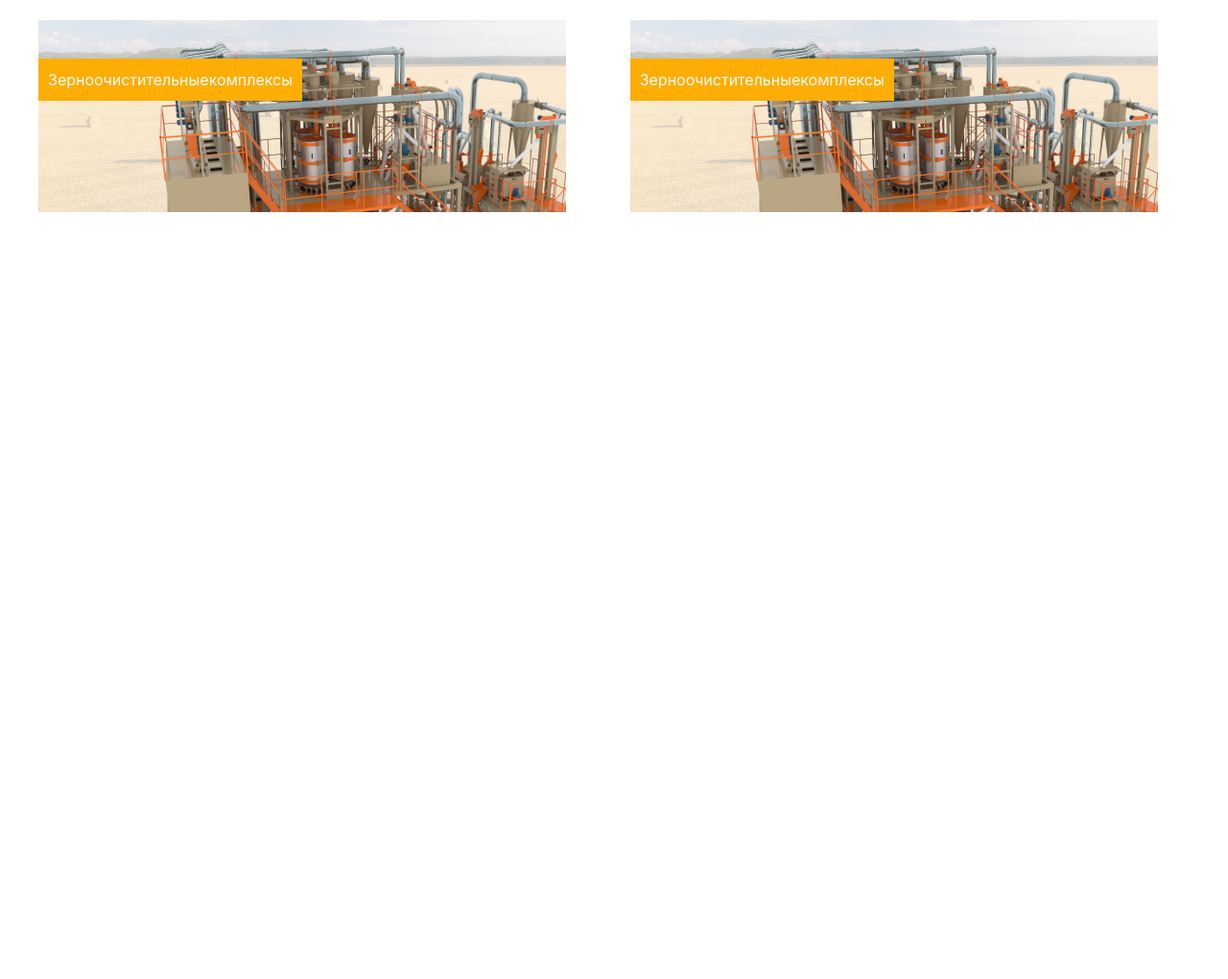
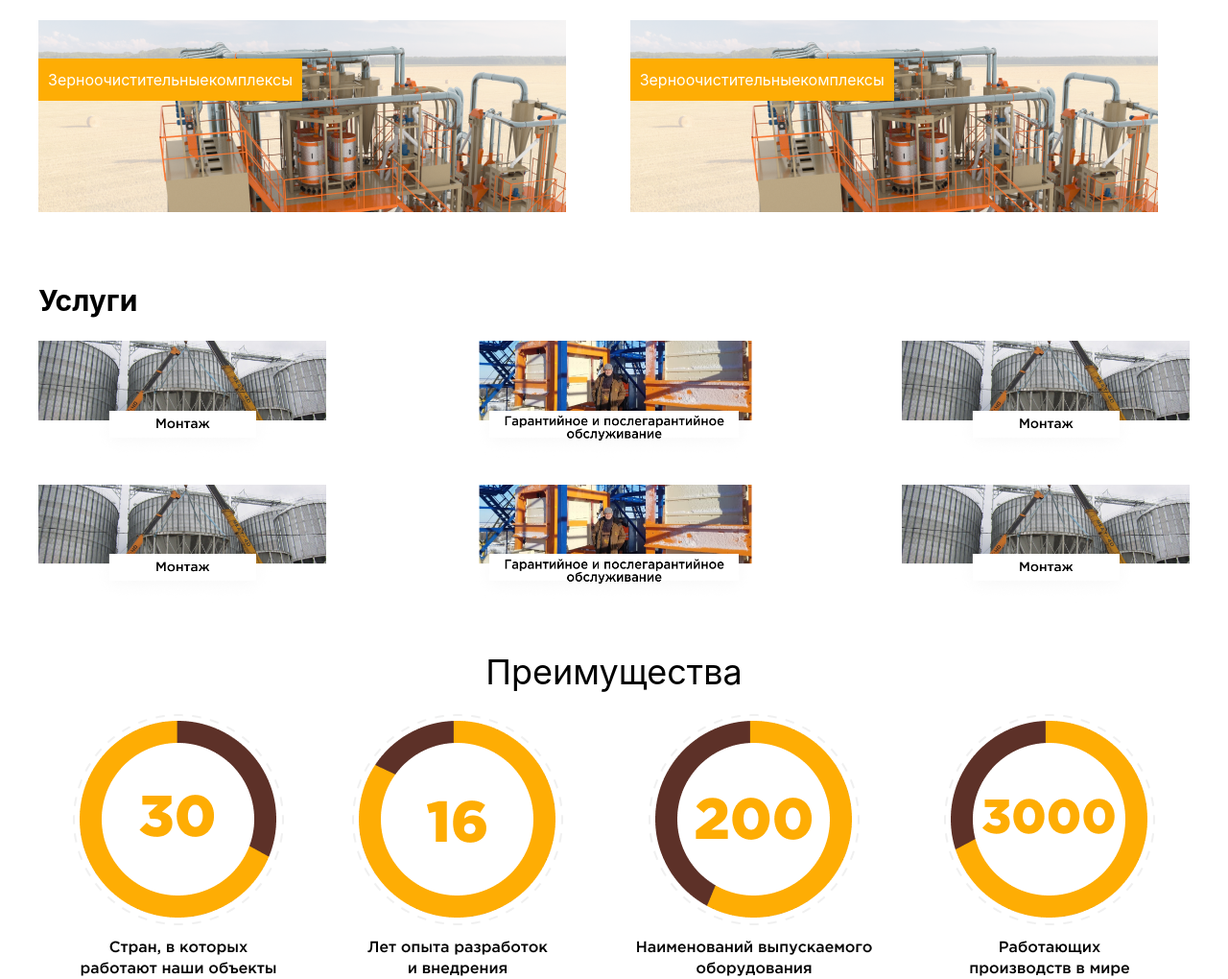
Before and after one commit to boewmuhammad20-sys/page11, a website: page index.html in a window 1280 px wide. Shown: the part 1193-2213 px from the top of the page at 96% size. Before the commit the page ends 1414 px from the top, so only its background shows below. Drawn offline with nearby package versions, Linux system fonts and the light colour scheme; files that its build step writes are made by us from their sources.

Commit message:
sectore5

```diff
--- a/index.html
+++ b/index.html
@@ -105,6 +105,41 @@
 
 
 
+        </div>
+    </div><br>
+
+
+
+    <div class="max-w-[1200px] m-auto mt-[50px]">
+        <h1 class="text-3xl font-bold">Услуги</h1><br>
+
+        <div class="lg:flex justify-between">
+            <img class="lg:w-[300px]" src="./src/Group 207.png" alt=""><br>
+            <img class="lg:w-[300px]" src="./src/Group 208.png" alt=""><br>
+            <img class="lg:w-[300px]" src="./src/Group 207.png" alt="">
+        </div><br>
+        <div class="lg:flex justify-between">
+            <img class="lg:w-[300px]" src="./src/Group 207.png" alt=""><br>
+            <img class="lg:w-[300px]" src="./src/Group 208.png" alt=""><br>
+            <img class="lg:w-[300px]" src="./src/Group 207.png" alt="">
+        </div>
+    </div>
+
+
+
+
+    <div class="max-w-[1200px] m-auto mt-[50px]">
+        <h1 class="text-4xl text-center">Преимущества</h1><br>
+
+        <div class="lg:flex lg:justify-between">
+            <img class="m-auto" src="./src/Group 115.png" alt=""><br>
+            <img class="m-auto" src="./src/Group 116.png" alt=""><br>
+            <img class="hidden lg:block m-auto" src="./src/Group 117.png" alt=""><br>
+            <img class="hidden lg:block m-auto" src="./src/Group 118 (2).png" alt=""><br>
+        </div>
+    </div>
+
+
 
 </body>
 </html>
```
